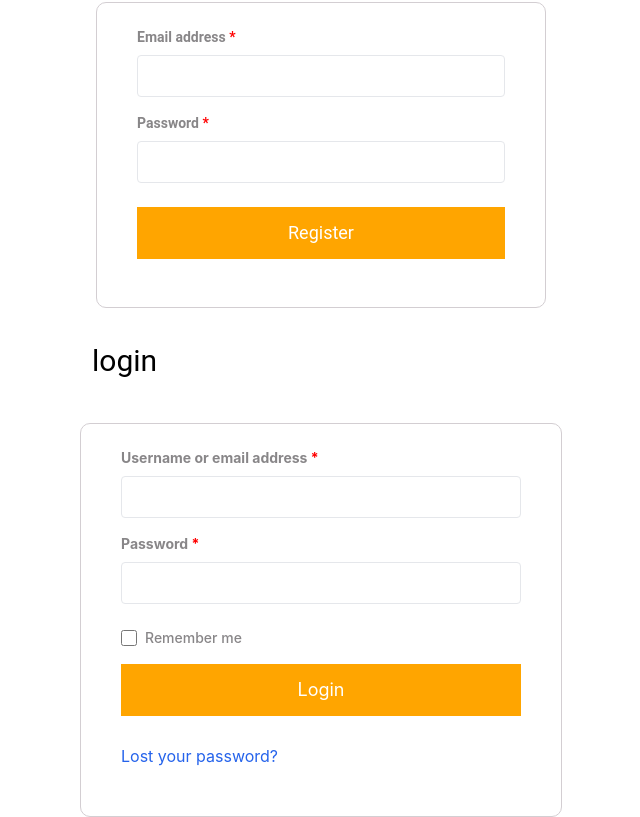
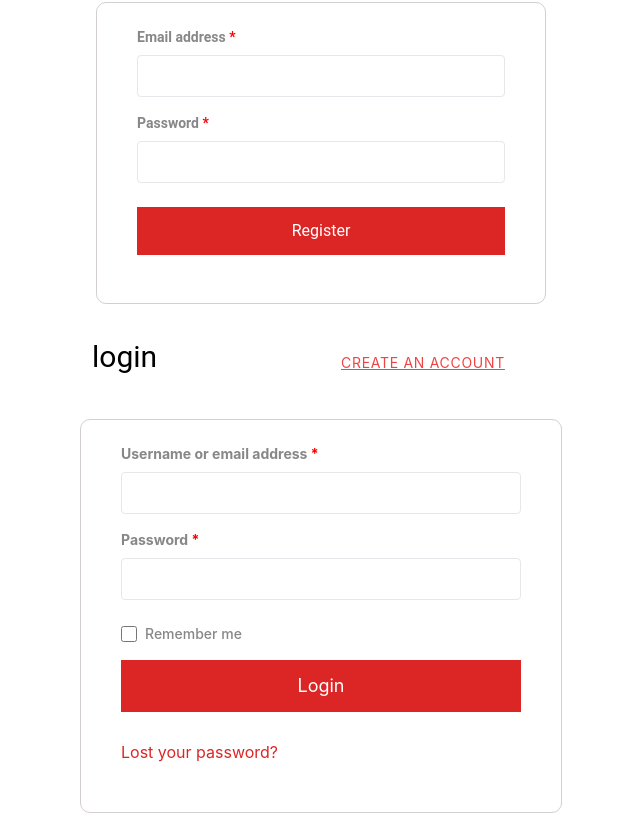
Before and after one commit to rahila009/E-commerce-website, a React (Create React App) app: page /contact in a window 1280 px wide. Shown: the part 359-1176 px from the top of the page, without its empty margins (319-959 px from the left). Built offline with nearby package versions, Linux system fonts and the light colour scheme.

Commit message:
registration updated

```diff
--- a/src/components/login/index.js
+++ b/src/components/login/index.js
@@ -4,7 +4,20 @@ const Login = () => {
   return (
     <div className="mt-[30px] lg:w-[40%] lg:px-[15px] md:px-7 px-4">
       <div className="">
-        <h1 className="text-[30px] mb-10 px-3 font-[Roboto] ">login</h1>
+        <div className="grid grid-cols-2  ">
+          <div>
+            <h1 className="text-[30px] mb-10 px-3 font-[Roboto]  ">login</h1>
+          </div>
+          <div className="mt-4 ">
+            <a
+              href="#"
+              class="text-red-500 underline hover:text-red-600 hover:no-underline hover:border-b-2 hover:border-red-600 mt-10 text-[14px] tracking-wider px-[20px] uppercase text-end"
+            >
+              Create an Account{" "}
+            </a>
+          </div>
+        </div>
+
         <div class="border border-[#d3ced2]  px-10 rounded-[10px]   ">
           <form className=" rounded pt-6 pb-8 mb-4">
             <div class="mb-4">
@@ -53,11 +66,11 @@ const Login = () => {
                 </label>
               </div>
               <div class="flex justify-center">
-                <button class="w-full py-3 bg-[orange] text-white text-lg hover:bg-green-500 active:bg-orange-500">
+                <button class="w-full py-3  text-white text-lg  bg-red-600">
                   Login
                 </button>
               </div>
-              <p className="text-blue-600 pt-7">Lost your password?</p>
+              <p className="text-red-600 pt-7">Lost your password?</p>
             </div>
           </form>
         </div>
--- a/src/components/register/index.js
+++ b/src/components/register/index.js
@@ -40,7 +40,7 @@ const Register = () => {
 
               <div>
                 <div class="flex justify-center">
-                  <button class="w-full py-3 bg-[orange] text-white text-lg hover:bg-green-500 active:bg-orange-500 ">
+                  <button class="w-full py-3 text-white  bg-red-600 ">
                     Register
                   </button>
                 </div>
```
